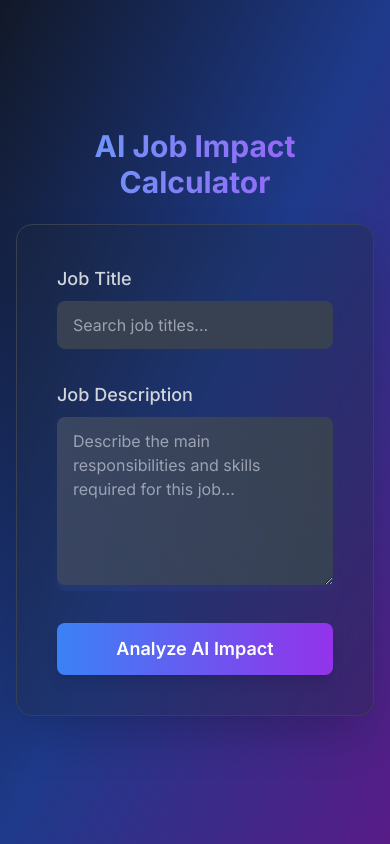
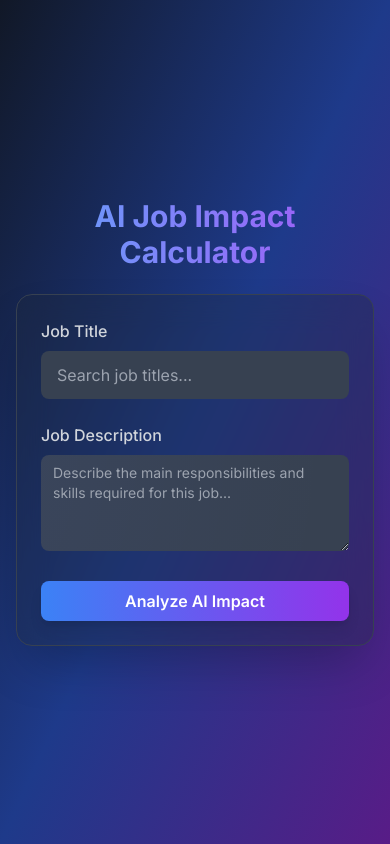
Before and after one commit to Maayan99/ai-job-impact-calc, a Next.js app: page / in a window 390 px wide. Built offline with nearby package versions, Linux system fonts and the light colour scheme.

Commit message:
Another responsiveness update

```diff
--- a/src/components/JobForm.tsx
+++ b/src/components/JobForm.tsx
@@ -26,13 +26,13 @@ export default function JobForm({ onSubmit, isLoading }: JobFormProps) {
     return (
         <motion.form
             onSubmit={handleSubmit}
-            className="space-y-8 bg-gray-800 bg-opacity-30 p-10 rounded-2xl shadow-2xl backdrop-blur-lg border border-gray-700"
+            className="space-y-6 bg-gray-800 bg-opacity-30 p-6 sm:p-8 rounded-2xl shadow-2xl backdrop-blur-lg border border-gray-700"
             initial={{ opacity: 0, y: 20 }}
             animate={{ opacity: 1, y: 0 }}
             transition={{ duration: 0.5 }}
         >
             <div>
-                <label htmlFor="jobTitle" className="block text-lg font-medium text-gray-300 mb-2">
+                <label htmlFor="jobTitle" className="block text-base sm:text-lg font-medium text-gray-300 mb-2">
                     Job Title
                 </label>
                 <JobTitleSelect
@@ -42,15 +42,15 @@ export default function JobForm({ onSubmit, isLoading }: JobFormProps) {
             </div>
 
             <div>
-                <label htmlFor="jobDescription" className="block text-lg font-medium text-gray-300 mb-2">
+                <label htmlFor="jobDescription" className="block text-base sm:text-lg font-medium text-gray-300 mb-2">
                     Job Description
                 </label>
                 <div className="relative">
           <textarea
               id="jobDescription"
               name="jobDescription"
-              rows={6}
-              className="w-full px-4 py-3 text-gray-300 bg-gray-700 rounded-lg focus:outline-none focus:ring-2 focus:ring-blue-500 transition"
+              rows={4}
+              className="w-full px-3 py-2 text-sm sm:text-base text-gray-300 bg-gray-700 rounded-lg focus:outline-none focus:ring-2 focus:ring-blue-500 transition"
               value={formData.jobDescription}
               onChange={handleChange}
               required
@@ -61,16 +61,12 @@ export default function JobForm({ onSubmit, isLoading }: JobFormProps) {
                   animation: 'gradient-animation 15s ease infinite',
               }}
           />
-                    <div className="absolute inset-0 rounded-lg pointer-events-none" style={{
-                        background: 'linear-gradient(45deg, rgba(100, 130, 255, 0.1) 0%, rgba(100, 130, 255, 0) 100%)',
-                        mixBlendMode: 'overlay',
-                    }}></div>
                 </div>
             </div>
 
             <motion.button
                 type="submit"
-                className="w-full py-3 px-6 bg-gradient-to-r from-blue-500 to-purple-600 text-white text-lg font-semibold rounded-lg shadow-lg hover:from-blue-600 hover:to-purple-700 focus:outline-none focus:ring-2 focus:ring-blue-500 focus:ring-opacity-75 transition"
+                className="w-full py-2 sm:py-3 px-4 sm:px-6 bg-gradient-to-r from-blue-500 to-purple-600 text-white text-base sm:text-lg font-semibold rounded-lg shadow-lg hover:from-blue-600 hover:to-purple-700 focus:outline-none focus:ring-2 focus:ring-blue-500 focus:ring-opacity-75 transition"
                 whileHover={{ scale: 1.05 }}
                 whileTap={{ scale: 0.95 }}
                 disabled={isLoading}
```
